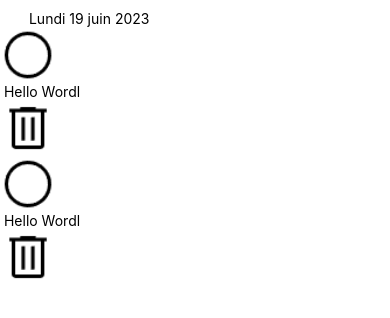
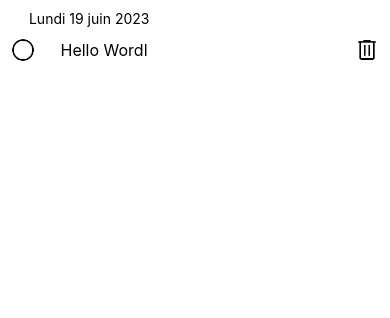
Before and after one commit to camara92/Camaractus, a React Native app: screen / in a window 390 px wide. Shown: the top 318 px of the page. Built offline with nearby package versions, Linux system fonts and the light colour scheme.

Commit message:
stylisation des icons

```diff
--- a/src/screens/Tasks/TaskTile.js
+++ b/src/screens/Tasks/TaskTile.js
@@ -4,12 +4,15 @@ import React, { Component } from 'react'
 export function TaskTile ({task}) {
 
     return (
-      <View>
+      <View style={styles.container}>
+
+          <View style={styles.subContainer}>
         <Image
         style={styles.check}
         source={require('../../../assets/icons/circle.png')}
       />
-        <Text> {task.title} </Text>
+        <Text style = {styles.title }> {task.title} </Text>
+        </View>
         <Image
         style={styles.check}
         source={require('../../../assets/icons/delete.png')}
@@ -22,9 +25,27 @@ export function TaskTile ({task}) {
 
 
 const styles = StyleSheet.create({
-  check: {
-    width: 56,
-    height:56,
+    container: {
+        flexDirection: "row",
+        alignItems: "center",
+        padding: 10,
+        justifyContent: "space-between",
+
+    },
+    check: {
+        width: 26,
+        height:26,
+
+    },
+    subContainer:{
+        flexDirection: "row",
+      alignItems: "center",
+
+
+  }
+  , title:{
+    marginLeft: 20,
+    fontSize:16,
 
   }
 
--- a/src/screens/Tasks/index.js
+++ b/src/screens/Tasks/index.js
@@ -12,11 +12,7 @@ export default function TaskScreen() {
             title: "Hello Wordl",
             isCompleted: false,
         },
-        {
-            id: 2,
-            title: "Hello Wordl",
-            isCompleted: false,
-        }
+
     ]);
 const renderItem = ({item})=>{
     return(
```
